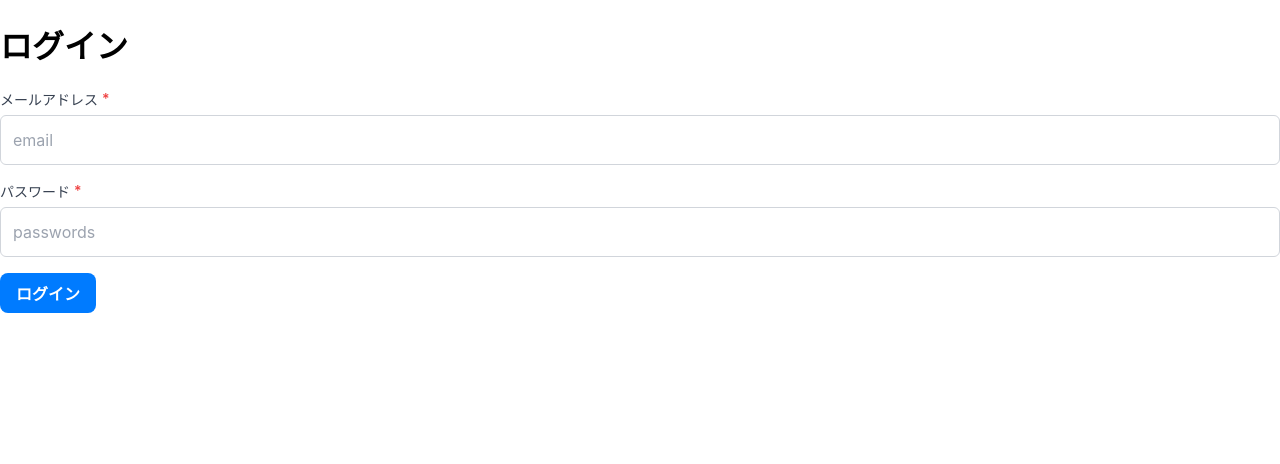
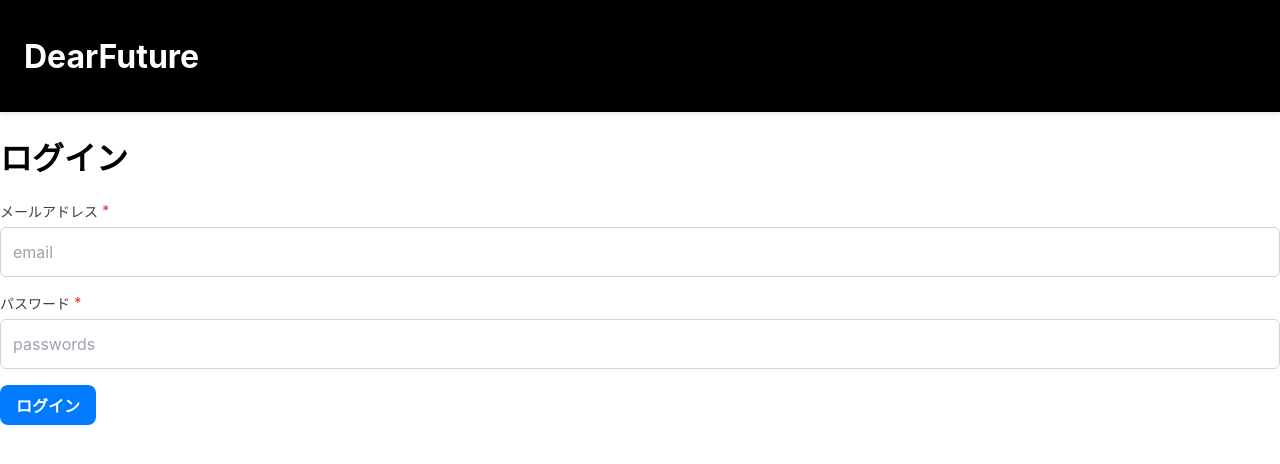
Before and after one commit to Ryodayodayo/DearFuture, a React (Create React App) app: page /login in a window 1280 px wide. Shown: the top 464 px of the page. Built offline with nearby package versions, Linux system fonts and the light colour scheme; no server answers.

Commit message:
ヘッダー作った

```diff
--- a/src/App.tsx
+++ b/src/App.tsx
@@ -8,6 +8,7 @@ import { BrowserRouter, Routes, Route} from 'react-router-dom';
 function App() {
   return (
     <AuthProvider>
+      <Header />
       <BrowserRouter>
         <Routes>
           <Route path = "/" element = {<Home />}/>
--- /dev/null
+++ b/src/components/Header.module.css
@@ -0,0 +1,17 @@
+.header {
+  background-color: black;
+  color: white;
+  padding: 16px 24px;
+  display: flex;
+  align-items: center;
+  box-shadow: 0 2px 4px rgba(0, 0, 0, 0.1);
+  position: sticky;
+  top: 0;
+  z-index: 1000;
+  height : 5rem ;
+}
+
+.title {
+  font-size: 1.5rem;
+  font-weight: bold;
+}
--- a/src/components/Header.tsx
+++ b/src/components/Header.tsx
@@ -1,7 +1,11 @@
+import React from 'react';
+import styles from "./Header.module.css"
+
+
 export const Header = () => {
-    return (
-        <div>
-            HelloWorld
-        </div>
-    );
-}
+  return (
+    <div className={styles.header}>
+      <h1 className="text-xl font-bold">DearFuture</h1>
+    </div>
+  );
+};
```
